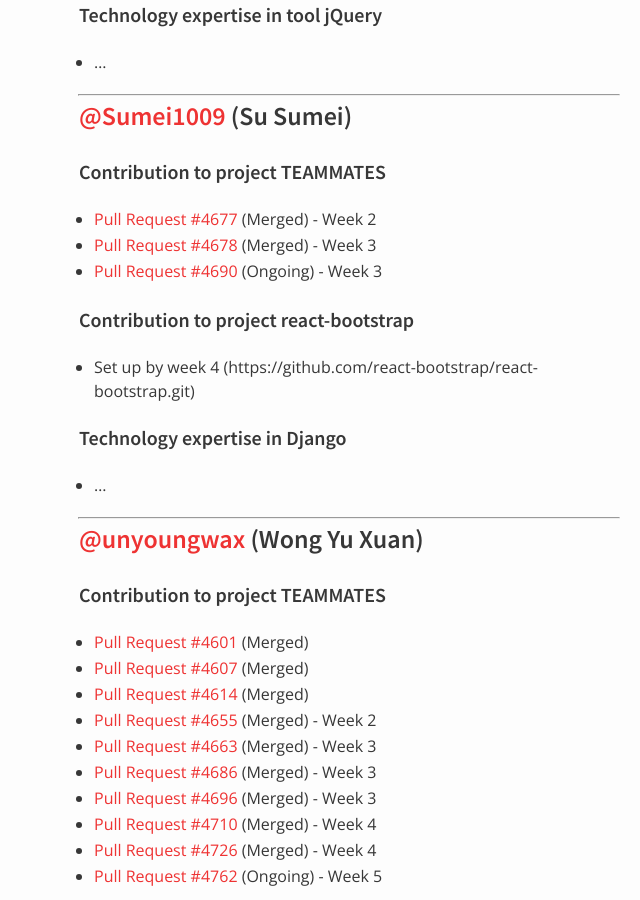
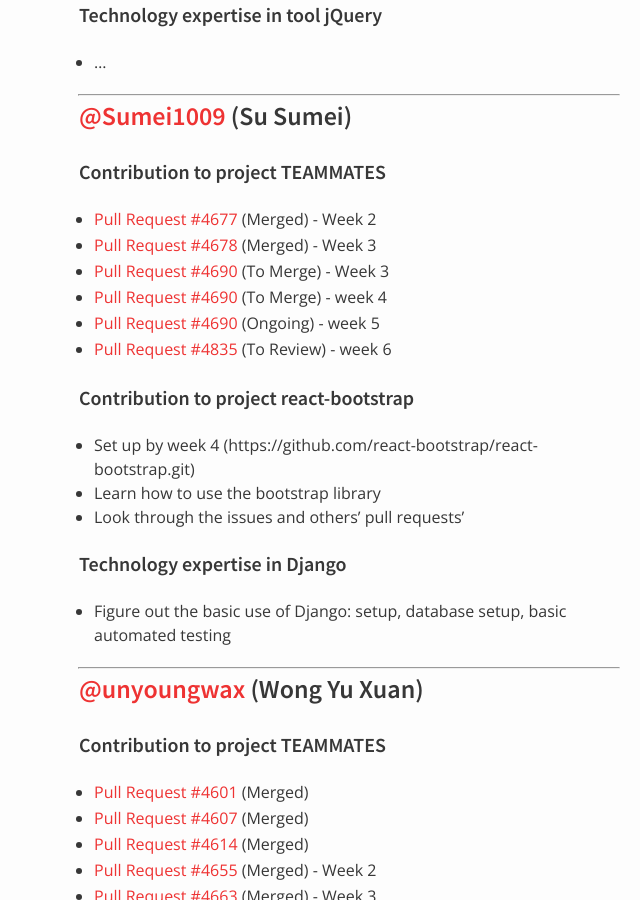
Before and after one commit to nus-oss/cs3281-AY1516S2-website, a Jekyll site: the page built from teams/teammates.md, in a window 1280 px wide and 900 px high, scrolled down 1930 px. Shown: the whole window, without its empty margins (291-931 px from the left). Built offline with Jekyll 4.4.1, drawn with Linux system fonts in a browser that asks for light colours.

Commit message:
update progress

```diff
--- a/teams/teammates.md
+++ b/teams/teammates.md
@@ -77,13 +77,18 @@ permalink: /teams/teammates/
 #### Contribution to project TEAMMATES
  * [Pull Request #4677](https://github.com/TEAMMATES/repo/pull/4677) (Merged) - Week 2
  * [Pull Request #4678](https://github.com/TEAMMATES/repo/pull/4678) (Merged) - Week 3
- * [Pull Request #4690](https://github.com/TEAMMATES/repo/pull/4690) (Ongoing) - Week 3
+ * [Pull Request #4690](https://github.com/TEAMMATES/repo/pull/4690) (To Merge) - Week 3
+ * [Pull Request #4690](https://github.com/TEAMMATES/teammates/pull/4751) (To Merge) - week 4
+ * [Pull Request #4690](https://github.com/TEAMMATES/teammates/pull/4690) (Ongoing) - week 5
+ * [Pull Request #4835](https://github.com/TEAMMATES/teammates/pull/4835) (To Review) - week 6
 
 #### Contribution to project react-bootstrap
  * Set up by week 4 (https://github.com/react-bootstrap/react-bootstrap.git)
+ * Learn how to use the bootstrap library
+ * Look through the issues and others' pull requests'
 
 #### Technology expertise in Django
- * ...
+* Figure out the basic use of Django: setup, database setup, basic automated testing
 
 ---
 
```
